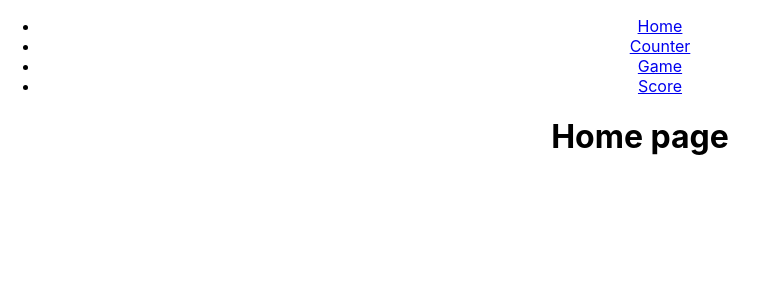
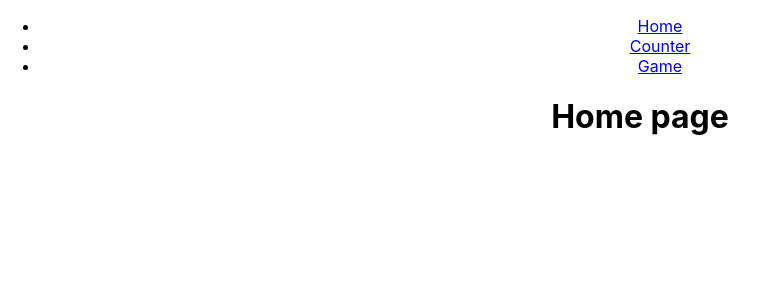
Before and after one commit to JamieJiHeonKim/Googly-Word-Game, a React (Create React App) app in the folder googly/: page / in a window 1280 px wide. Shown: the top 300 px of the page, without its empty margins (0-768 px from the left). Built offline with nearby package versions, Linux system fonts and the light colour scheme.

Commit message:
fix score link

```diff
--- a/googly/src/NavBar.js
+++ b/googly/src/NavBar.js
@@ -12,8 +12,5 @@ export const NavBar = () => (
     <li>
       <Link to="/game"> Game </Link>
     </li>
-    <li>
-      <Link to="/score"> Score </Link>
-    </li>
   </ul>
 );
```
Also changed, not shown: 1 other file (tests, documents, lock files or other folders).
